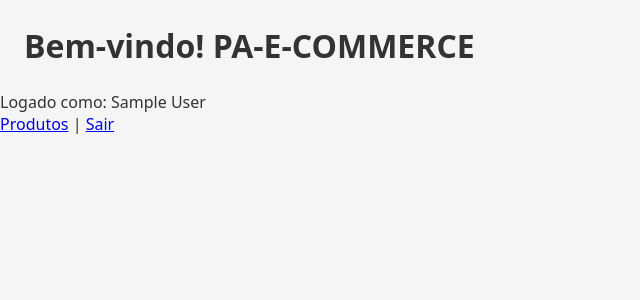
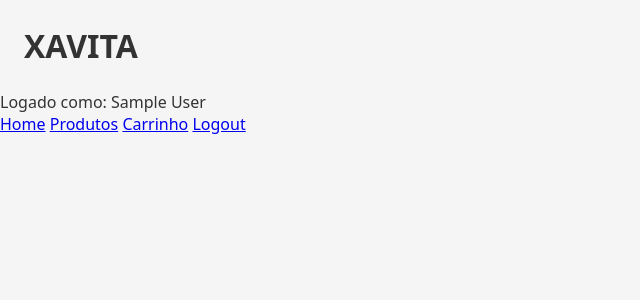
Before and after one commit to elieldiogo19-creator/PA-E-COMMERCE, a PHP site: page /index.php in a window 1280 px wide. Shown: the top 300 px of the page, without its empty margins (0-640 px from the left). Run offline with PHP 8.4, Linux system fonts and the light colour scheme; the visitor is signed in with stand-in values (Sample User, id 1).

Commit message:
alterarações básicas

```diff
--- a/carrinho.php
+++ b/carrinho.php
@@ -69,7 +69,7 @@ if (isset($_GET['remover'])) {
 
   <?php if (empty($produtosCarrinho)): ?>
     <p>Seu carrinho está vazio.</p>
-    <p><a href="produtos.php">Ver produtos</a></p>
+    <p><a href="produtos.php">Ver produtos</a> | <a href="index.php">Página Inicial</a></p>
   <?php else: ?>
     <table border="1" cellpadding="8" cellspacing="0">
       <thead>
--- a/index.php
+++ b/index.php
@@ -9,8 +9,8 @@
 </head>
 <body>
     <?php
-        $nome = "PA-E-COMMERCE";
-        echo "<h1>Bem-vindo! $nome</h1>";
+        $nome = "XAVITA";
+        echo "<h1> $nome</h1>";
     ?>
     <?php
         session_start();
@@ -18,9 +18,17 @@
 
     <?php if (!empty($_SESSION['usuario_nome'])): ?>
         <p>Logado como: <?php echo htmlspecialchars($_SESSION['usuario_nome']); ?></p>
-        <p><a href="produtos.php">Produtos</a> | <a href="logout.php">Sair</a></p>
+        <nav>
+            <a href="index.php">Home</a>
+            <a href="produtos.php">Produtos</a>
+            <a href="carrinho.php">Carrinho</a>
+            <a href="logout.php">Logout</a>
+         </nav>
     <?php else: ?>
-        <p><a href="login.php">Entrar</a> | <a href="cadastro.php">Cadastrar</a></p>
+        <nav>
+            <a href="produtos.php">Produtos</a>
+            <p><a href="login.php">Entrar</a> | <a href="cadastro.php">Cadastrar</a></p>
+         </nav>
     <?php endif; ?>
     <script src="assets/js/main.js"></script>
 </body>
```
